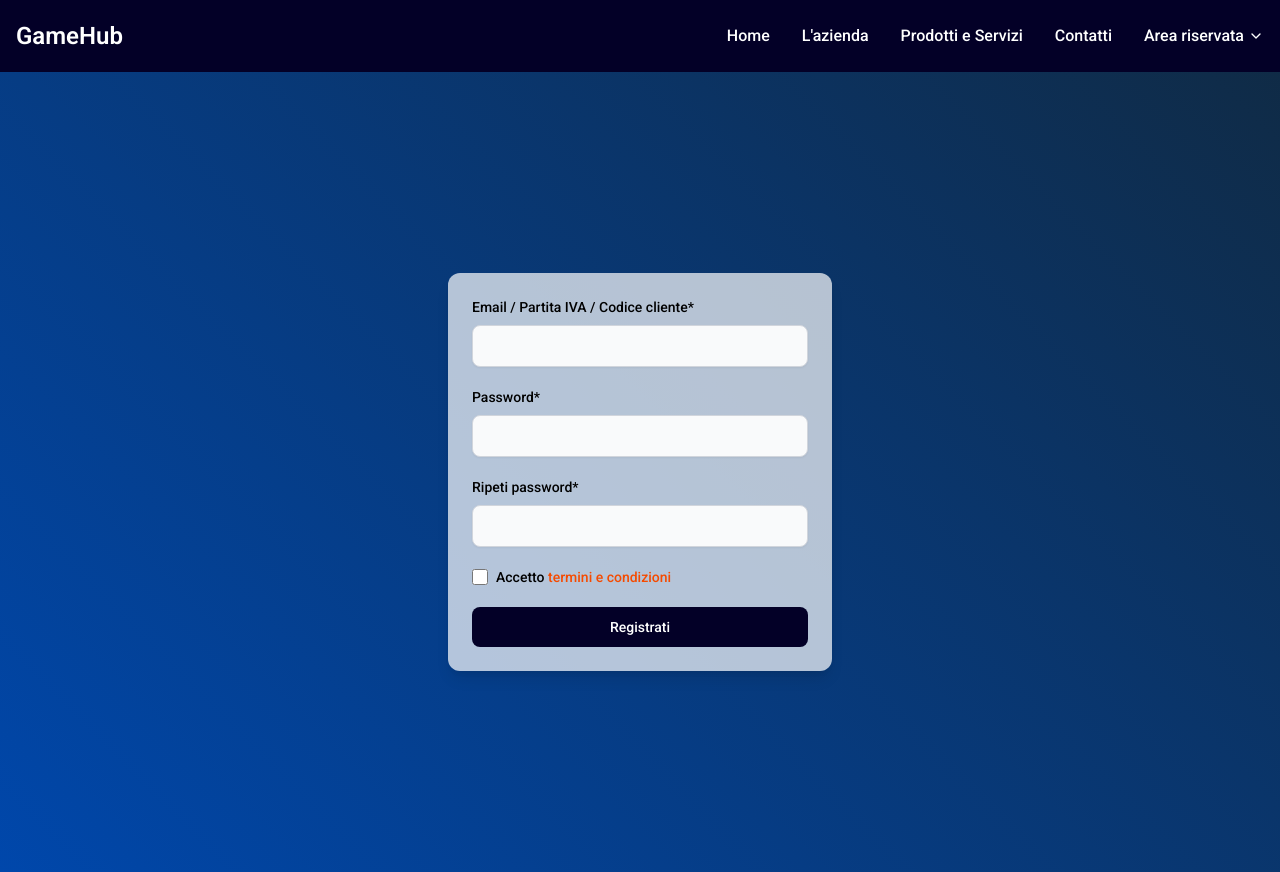
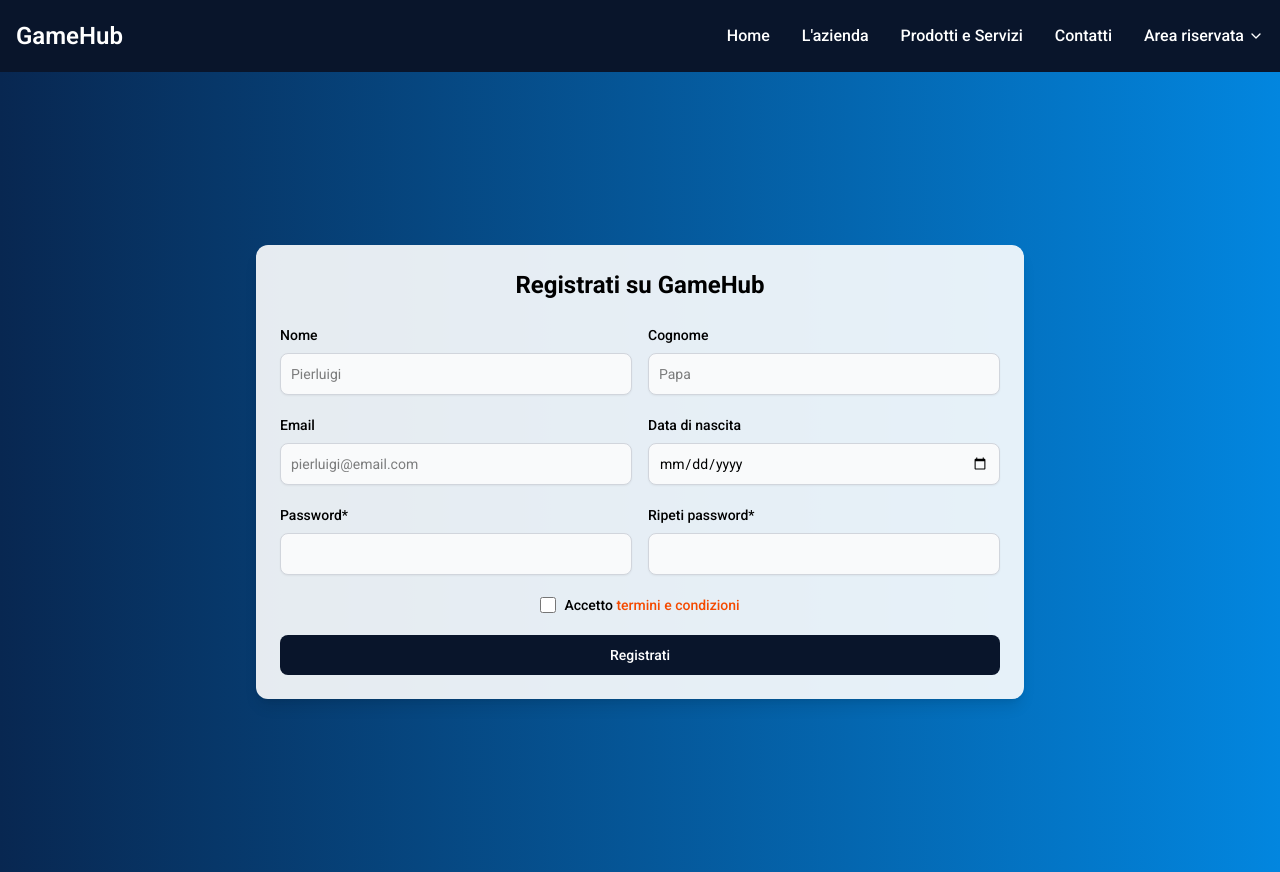
Before and after one commit to PierluigiPapa/proj-gamehub, a React app: page /register in a window 1280 px wide. Built offline with nearby package versions, Linux system fonts and the light colour scheme; the HTML template or start-up script is replaced by a standard one.

Commit message:
styled header, login and register form component

```diff
--- a/src/App.jsx
+++ b/src/App.jsx
@@ -1,5 +1,6 @@
 import { BrowserRouter, Routes, Route } from "react-router-dom";
 import { Header } from "./components/Header";
+import { Login } from "./components/Login";
 import { Register } from "./components/Register";
 import { HomePage } from "./pages/HomePage";
 
@@ -10,6 +11,7 @@ function App() {
       <Routes>
         <Route path="/" element={<HomePage />} />
         <Route path="/register" element={<Register />} />
+        <Route path="/login" element={<Login />} />
       </Routes>
     </BrowserRouter>
   );
--- a/src/components/Header.jsx
+++ b/src/components/Header.jsx
@@ -16,32 +16,32 @@ export function Header() {
           <div className="hidden w-full md:block md:w-auto" id="navbar-default">
             <ul className="font-medium flex flex-col p-4 md:p-0 mt-4 md:flex-row md:space-x-8 rtl:space-x-reverse md:mt-0 md:border-0 ">
               <li>
-                <a href="#" className="text-white hover:text-blue-700 block py-2">
+                <Link to="/" className="text-white hover:text-ciano transition-colors duration-300 ease-in-out tr block py-2">
                   Home
-                </a>
+                </Link>
               </li>
 
               <li>
-                <a href="#" className="text-white hover:text-blue-700 block py-2">
+                <a href="#" className="text-white hover:text-ciano transition-colors duration-300 ease-in-out block py-2">
                   L'azienda
                 </a>
               </li>
 
               <li>
-                <a href="#" className="text-white hover:text-blue-700 block py-2">
+                <a href="#" className="text-white hover:text-ciano transition-colors duration-300 ease-in-out block py-2">
                   Prodotti e Servizi
                 </a>
               </li>
 
               <li>
-                <a href="#" className="text-white hover:text-blue-700 block py-2">
+                <a href="#" className="text-white hover:text-ciano transition-colors duration-300 ease-in-out block py-2">
                   Contatti
                 </a>
               </li>
 
 
               <li className="relative">
-                <button onClick={() => setOpen(!open)} className="flex items-center text-white hover:text-blue-700 py-2">
+                <button onClick={() => setOpen(!open)} className="flex items-center text-white hover:text-ciano transition-colors duration-300 ease-in-out py-2">
                   Area riservata
                   <ChevronDown
                     className={`ml-1 h-4 w-4 transition-transform ${
@@ -53,13 +53,13 @@ export function Header() {
                 {open && (
                   <ul className="absolute right-0 mt-2 w-48 bg-white rounded-xl overflow-hidden">
                     <li>
-                      <Link to="/login" className="block px-4 py-2 text-gray-700 hover:bg-gray-100 rounded-t-xl">
+                      <Link to="/login" onClick={() => setOpen(false)} className="block px-4 py-2 text-gray-700 hover:bg-gray-100 rounded-t-xl">
                         Login
                       </Link>
                     </li>
 
                     <li>
-                      <Link to="/register" className="block px-4 py-2 text-gray-700 hover:bg-gray-100 rounded-b-xl">
+                      <Link to="/register" onClick={() => setOpen(false)} className="block px-4 py-2 text-gray-700 hover:bg-gray-100 rounded-b-xl">
                         Registrati
                       </Link>
                     </li>
--- a/src/components/Login.jsx
+++ b/src/components/Login.jsx
@@ -1,9 +1,58 @@
 export function Login() {
     return (
-        <>
+        <div className="flex items-center justify-center min-h-screen">
+            <form className="max-w-sm w-full mx-auto p-6 rounded-xl bg-white/90 shadow-lg">
 
-        </>
-    )
+                <h2 className="text-2xl font-bold mb-6 text-black text-center">Accedi al tuo account</h2>
+
+                <div className="mb-5">
+                    <label htmlFor="email" className="block mb-2 text-sm font-medium text-black">
+                        Email
+                    </label>
+                    <input
+                        type="email"
+                        id="email"
+                        placeholder="mario@email.com"
+                        className="shadow-xs bg-gray-50 border border-gray-300 text-black text-sm rounded-lg block w-full p-2.5"
+                    />
+                </div>
+
+                <div className="mb-5">
+                    <label htmlFor="password" className="block mb-2 text-sm font-medium text-black">
+                        Password
+                    </label>
+                    <input
+                        type="password"
+                        id="password"
+                        placeholder=""
+                        className="shadow-xs bg-gray-50 border border-gray-300 text-black text-sm rounded-lg block w-full p-2.5"
+                    />
+                </div>
+
+                <div className="flex justify-between items-center mb-5">
+                    <div className="flex items-center">
+                        <input
+                            id="remember"
+                            type="checkbox"
+                            className="w-4 h-4 border border-gray-300 rounded-sm bg-gray-50"
+                        />
+                        <label htmlFor="remember" className="ms-2 text-sm font-medium text-black">
+                            Rimani connesso
+                        </label>
+                    </div>
+
+                    <a href="#" className="text-orange-600 font-bold text-sm hover:underline">
+                        Password dimenticata?
+                    </a>
+                </div>
+
+                <button
+                    type="submit"
+                    className="w-full text-white bg-blu hover:bg-ciano-2 hover:text-black focus:ring-4 focus:outline-none focus:ring-blue-300 font-medium rounded-lg text-sm px-5 py-2.5 text-center"
+                >
+                    Accedi
+                </button>
+            </form>
+        </div>
+    );
 }
-
-// TODO - Login form //
--- a/src/components/Register.jsx
+++ b/src/components/Register.jsx
@@ -1,36 +1,65 @@
 export function Register() {
     return (
-        <div className="flex items-center justify-center min-h-screen ">
-            <form className="max-w-sm w-full mx-auto p-6 rounded-xl bg-white/70 shadow-lg">
-                <div className="mb-5">
-                    <label htmlFor="email" className="block mb-2 text-sm font-medium text-black">
-                        Email / Partita IVA / Codice cliente*
+        <div className="flex items-center justify-center min-h-screen">
+            <form className="max-w-3xl w-full mx-auto p-6 rounded-xl bg-white/90 shadow-lg">
+
+                <h2 className="text-2xl font-bold mb-6 text-black text-center">Registrati su GameHub</h2>
+
+                <div className="grid grid-cols-2 gap-4 mb-5">
+                    <div>
+                        <label htmlFor="nome" className="block mb-2 text-sm font-medium text-black">
+                            Nome
                         </label>
-                    <input type="email" id="email" className="shadow-xs bg-gray-50 border border-gray-300 text-black text-sm rounded-lg focus:ring-blue-500 focus:border-blue-500 block w-full p-2.5"/>
+                        <input type="text" id="nome" placeholder="Pierluigi" className="shadow-xs bg-gray-50 border border-gray-300 text-black text-sm rounded-lg block w-full p-2.5"/>
                     </div>
 
-                <div className="mb-5">
+                    <div>
+                        <label htmlFor="cognome" className="block mb-2 text-sm font-medium text-black">
+                            Cognome
+                        </label>
+                        <input type="text" id="cognome" placeholder="Papa" className="shadow-xs bg-gray-50 border border-gray-300 text-black text-sm rounded-lg block w-full p-2.5"/>
+                    </div>
+                </div>
+
+                <div className="grid grid-cols-2 gap-4 mb-5">
+                    <div>
+                        <label htmlFor="email" className="block mb-2 text-sm font-medium text-black">
+                            Email
+                        </label>
+                        <input type="email" id="email" placeholder="pierluigi@email.com" className="shadow-xs bg-gray-50 border border-gray-300 text-black text-sm rounded-lg block w-full p-2.5"/>
+                    </div>
+
+                    <div>
+                        <label htmlFor="nascita" className="block mb-2 text-sm font-medium text-black">
+                            Data di nascita
+                        </label>
+                        <input type="date" id="nascita" className="shadow-xs bg-gray-50 border border-gray-300 text-black text-sm rounded-lg block w-full p-2.5"/>
+                    </div>
+                </div>
+
+                <div className="grid grid-cols-2 gap-4 mb-5">
+                     <div>
                         <label htmlFor="password" className="block mb-2 text-sm font-medium text-black">
                             Password*
                         </label>
-                    <input type="password" id="password" className="shadow-xs bg-gray-50 border border-gray-300 text-black text-sm rounded-lg focus:ring-blue-500 focus:border-blue-500 block w-full p-2.5"/>
+                        <input type="password" id="password" className="shadow-xs bg-gray-50 border border-gray-300 text-black text-sm rounded-lg block w-full p-2.5"/>
                     </div>
 
-                <div className="mb-5">
+
+                    <div>
                         <label htmlFor="repeat-password" className="block mb-2 text-sm font-medium text-black">
                             Ripeti password*
                         </label>
-                    <input type="password" id="repeat-password" className="shadow-xs bg-gray-50 border border-gray-300 text-black text-sm rounded-lg focus:ring-blue-500 focus:border-blue-500 block w-full p-2.5"/>
+                        <input type="password" id="repeat-password" className="shadow-xs bg-gray-50 border border-gray-300 text-black text-sm rounded-lg block w-full p-2.5"/>
+                    </div>
                 </div>
 
-
-                <div className="flex items-start mb-5">
+                <div className="flex items-start justify-center mb-5">
                     <div className="flex items-center h-5">
                         <input id="terms" type="checkbox"
-                            className="w-4 h-4 border border-gray-300 rounded-sm bg-gray-50 focus:ring-3 focus:ring-blue-300"
+                            className="w-4 h-4 border border-gray-300 rounded-sm bg-gray-50"
                         />
                     </div>
-
                     <label htmlFor="terms" className="ms-2 text-sm font-medium text-black">
                         Accetto {" "}
                         <a href="#" className="text-orange-600 hover:underline">
@@ -39,7 +68,7 @@ export function Register() {
                     </label>
                 </div>
 
-                <button type="submit" className="w-full text-white bg-blu hover:bg-blue-800 focus:ring-4 focus:outline-none focus:ring-blue-300 font-medium rounded-lg  text-sm px-5 py-2.5 text-center">
+                <button type="submit" className="w-full text-white bg-blu hover:bg-ciano-2 hover:text-black font-medium rounded-lg text-sm px-5 py-2.5 text-center">
                     Registrati
                 </button>
             </form>
--- a/src/index.css
+++ b/src/index.css
@@ -4,9 +4,11 @@
 
 body {
   font-family: "Roboto", sans-serif;
-  background: linear-gradient(45deg,#0047AB, #102A43);
+  background: linear-gradient(90deg, #082751, #0286df);
 }
 
 @theme {
-  --color-blu: #030027
+  --color-blu: #09152b;
+  --color-ciano: #00b0fc;
+  --color-ciano-2: #00A3B8;
 }
```
Lines whose indentation alone changed are shown as unchanged.
